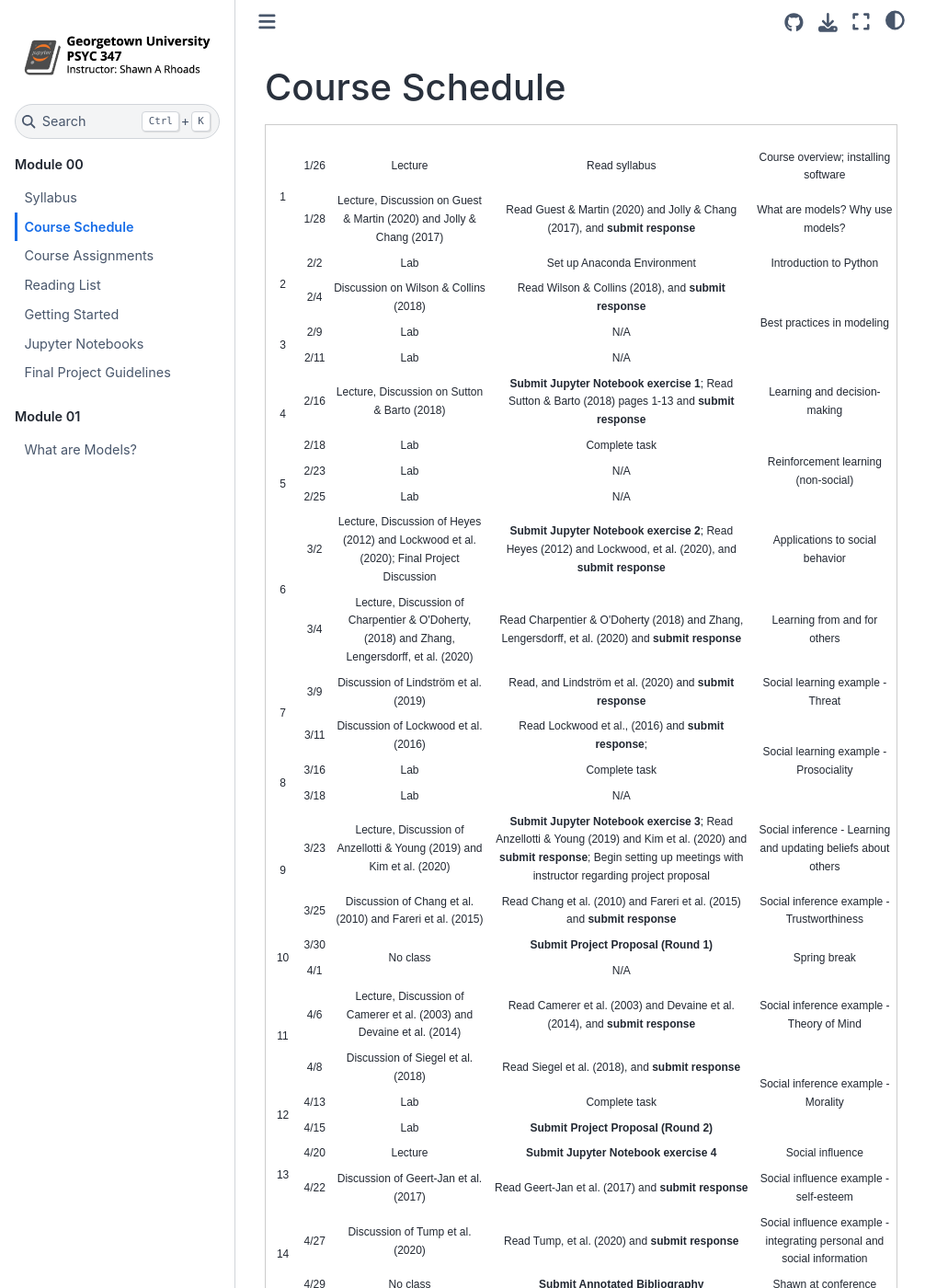
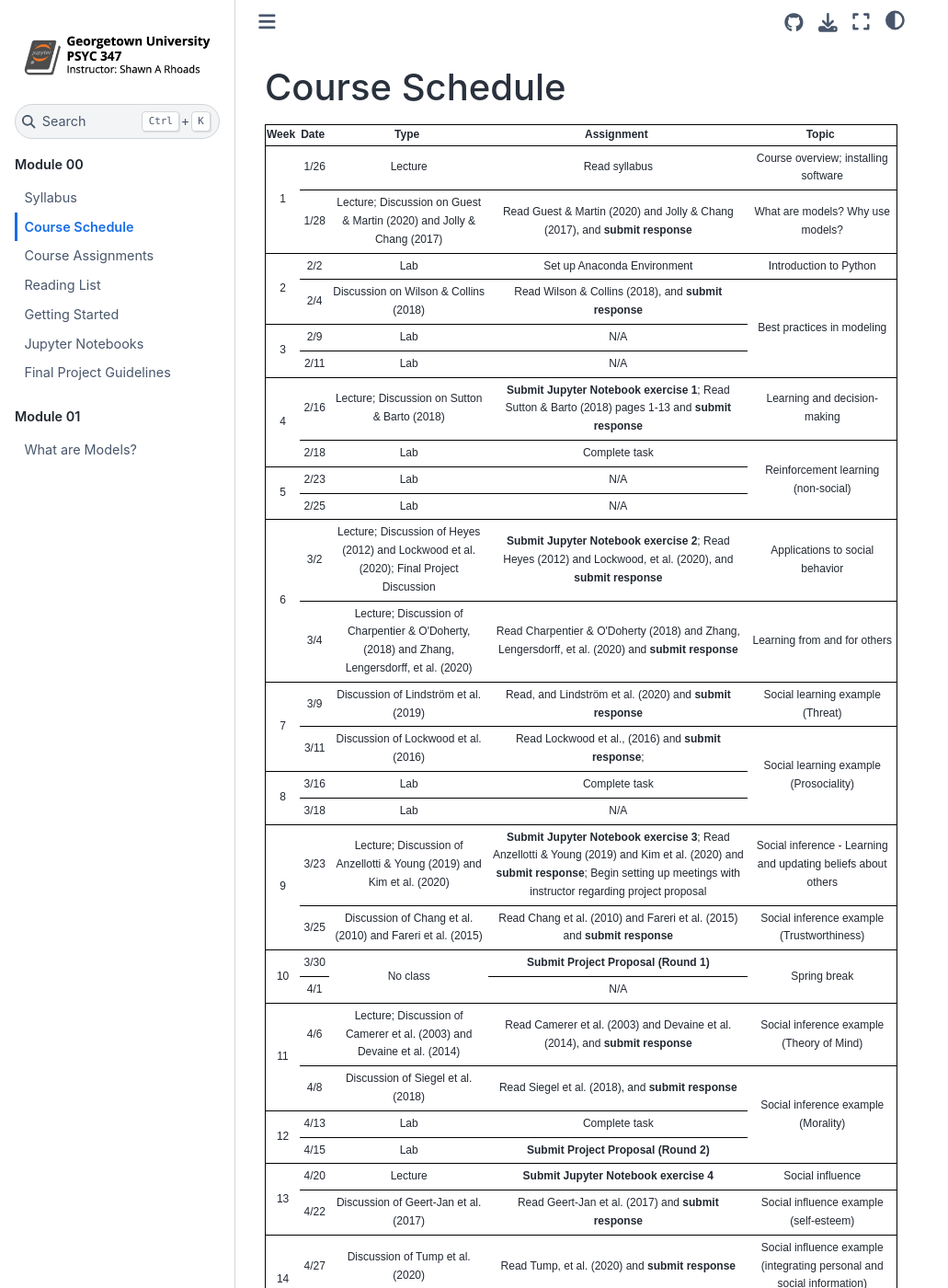
Before and after one commit to shawnrhoads/gu-psyc-347, a Jupyter Book: the page built from docs/module-00-01_Course-Schedule.md, in a window 1280 px wide and 1400 px high. Shown: the whole window at 92% size, without its empty margins (0-1031 px from the left). Built offline with Jupyter Book 1.0.4 settings and Sphinx 7.4.7 and the Sphinx Book theme 1.1.4, drawn with Linux system fonts in a browser that asks for light colours; some of the changed text lies outside the part shown.

Commit message:
Course schedule update style

```diff
--- a/docs/module-00-01_Course-Schedule.md
+++ b/docs/module-00-01_Course-Schedule.md
@@ -6,23 +6,25 @@
 <style type="text/css">
     table.tableizer-table {
         font-size: 12px;
-        border: 1px solid #CCC;
+        border: 1px solid black;
         font-family: Arial, Helvetica, sans-serif;
     }
 
     .tableizer-table td {
         padding: 4px;
         margin: 3px;
+        border-bottom: 1px solid black;
     }
 
     .tableizer-table th {
         text-align: center;
-        color: #FFF;
         font-weight: bold;
+        border-bottom: 1px solid black;
     }
 
     .tableizer-table tr {
         text-align: center;
+        border-bottom: 1px solid black;
     }
 </style>
 <table class="tableizer-table">
@@ -45,7 +47,7 @@
         </tr>
         <tr>
             <td>1/28</td>
-            <td>Lecture, Discussion on Guest & Martin (2020) and Jolly & Chang (2017)</td>
+            <td>Lecture; Discussion on Guest & Martin (2020) and Jolly & Chang (2017)</td>
             <td>Read Guest & Martin (2020) and Jolly & Chang (2017), and <b>submit response</b></td>
             <td>What are models? Why use models?</td>
         </tr>
@@ -76,7 +78,7 @@
         <tr>
             <td rowspan=2>4</td>
             <td>2/16</td>
-            <td>Lecture, Discussion on Sutton & Barto (2018)</td>
+            <td>Lecture; Discussion on Sutton & Barto (2018)</td>
             <td><b>Submit Jupyter Notebook exercise 1</b>; Read Sutton & Barto (2018) pages 1-13 and <b>submit response</b></td>
             <td>Learning and decision-making</td>
         </tr>
@@ -100,14 +102,14 @@
         <tr>
             <td rowspan=2>6</td>
             <td>3/2</td>
-            <td>Lecture, Discussion of Heyes (2012) and Lockwood et al. (2020); Final Project Discussion</td>
+            <td>Lecture; Discussion of Heyes (2012) and Lockwood et al. (2020); Final Project Discussion</td>
             <td><b>Submit Jupyter Notebook exercise 2</b>; Read Heyes (2012) and Lockwood, et al. (2020), and <b>submit response</b>
             </td>
             <td>Applications to social behavior</td>
         </tr>
         <tr>
             <td>3/4</td>
-            <td>Lecture, Discussion of Charpentier & O'Doherty, (2018) and Zhang, Lengersdorff, et al. (2020)</td>
+            <td>Lecture; Discussion of Charpentier & O'Doherty, (2018) and Zhang, Lengersdorff, et al. (2020)</td>
             <td>Read Charpentier & O'Doherty (2018) and Zhang, Lengersdorff, et al. (2020) and <b>submit response</b></td>
             <td>Learning from and for others</td>
         </tr>
@@ -116,13 +118,13 @@
             <td>3/9</td>
             <td>Discussion of Lindström et al. (2019)</td>
             <td>Read, and Lindström et al. (2020) and <b>submit response</b> </td>
-            <td>Social learning example - Threat</td>
+            <td>Social learning example (Threat)</td>
         </tr>
         <tr>
             <td>3/11</td>
             <td>Discussion of Lockwood et al. (2016)</td>
             <td>Read Lockwood et al., (2016) and <b>submit response</b>; </td>
-            <td rowspan=3>Social learning example - Prosociality</td>
+            <td rowspan=3>Social learning example (Prosociality)</td>
         </tr>
         <tr>
             <td rowspan=2>8</td>
@@ -138,7 +140,7 @@
         <tr>
             <td rowspan=2>9</td>
             <td>3/23</td>
-            <td>Lecture, Discussion of Anzellotti & Young (2019) and Kim et al. (2020)</td>
+            <td>Lecture; Discussion of Anzellotti & Young (2019) and Kim et al. (2020)</td>
             <td><b>Submit Jupyter Notebook exercise 3</b>; Read Anzellotti & Young (2019) and Kim et al. (2020) and <b>submit response</b>; Begin setting up meetings with instructor regarding project proposal</td>
             <td>Social inference - Learning and updating beliefs about others</td>
         </tr>
@@ -146,7 +148,7 @@
             <td>3/25</td>
             <td>Discussion of Chang et al. (2010) and Fareri et al. (2015)</td>
             <td>Read Chang et al. (2010) and Fareri et al. (2015) and <b>submit response</b></td>
-            <td>Social inference example -Trustworthiness</td>
+            <td>Social inference example (Trustworthiness)</td>
         </tr>
         <tr>
             <td rowspan=2>10</td>
@@ -162,15 +164,15 @@
         <tr>
             <td rowspan=2>11</td>
             <td>4/6</td>
-            <td>Lecture, Discussion of Camerer et al. (2003) and Devaine et al. (2014)</td>
+            <td>Lecture; Discussion of Camerer et al. (2003) and Devaine et al. (2014)</td>
             <td>Read Camerer et al. (2003) and Devaine et al. (2014), and <b>submit response</b></td>
-            <td>Social inference example - Theory of Mind</td>
+            <td>Social inference example (Theory of Mind)</td>
         </tr>
         <tr>
             <td>4/8</td>
             <td>Discussion of Siegel et al. (2018)</td>
             <td>Read Siegel et al. (2018), and <b>submit response</b></td>
-            <td rowspan=3>Social inference example - Morality</td>
+            <td rowspan=3>Social inference example (Morality)</td>
         </tr>
         <tr>
             <td rowspan=2>12</td>
@@ -194,14 +196,14 @@
             <td>4/22</td>
             <td>Discussion of Geert-Jan et al. (2017)</td>
             <td>Read Geert-Jan et al. (2017) and <b>submit response</b></td>
-            <td>Social influence example - self-esteem</td>
+            <td>Social influence example (self-esteem)</td>
         </tr>
         <tr>
             <td rowspan=2>14</td>
             <td>4/27</td>
             <td>Discussion of Tump et al. (2020)</td>
             <td>Read Tump, et al. (2020) and <b>submit response</b></td>
-            <td>Social influence example - integrating personal and social information</td>
+            <td>Social influence example (integrating personal and social information)</td>
         </tr>
         <tr>
             <td>4/29</td>
@@ -212,13 +214,13 @@
         <tr>
             <td rowspan=2>15</td>
             <td>5/4</td>
-            <td>Lecture, Discussion with guest on article TBD</td>
+            <td>Lecture; Discussion with guest on article TBD</td>
             <td>N/A</td>
             <td rowspan=2>Individual differences and future directions</td>
         </tr>
         <tr>
             <td>5/6</td>
-            <td>Lecture, Discussion of Patzelt, et al. (2018)</td>
+            <td>Lecture; Discussion of Patzelt, et al. (2018)</td>
             <td>Read Patzelt, et al. (2018) and <b>submit response</b></td>
         </tr>
         <tr>
```
